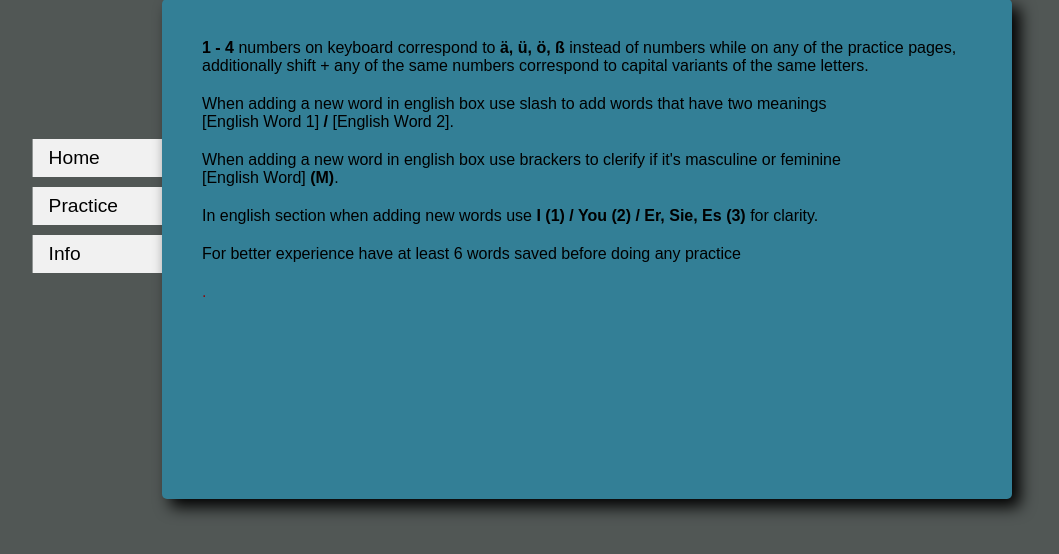
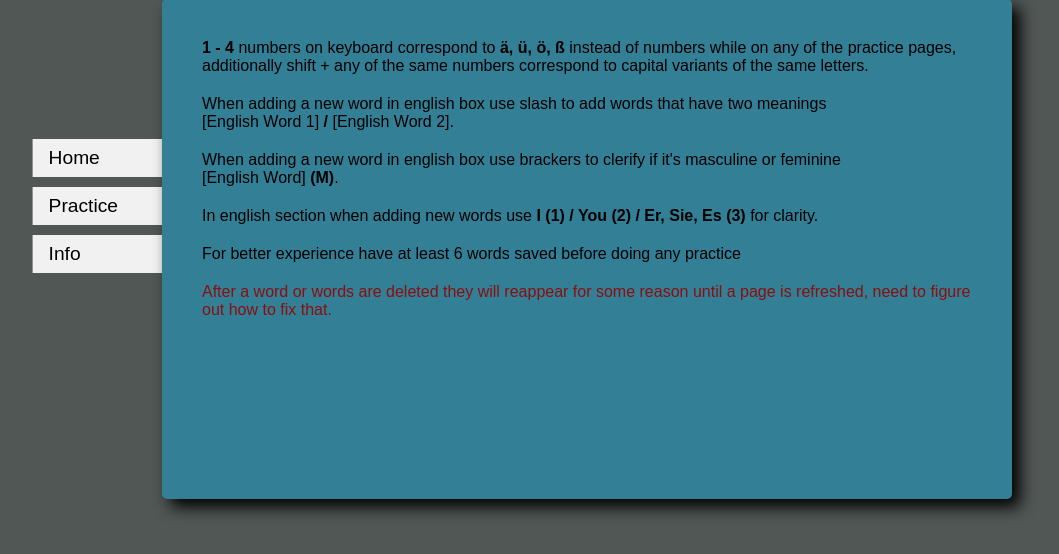
Before and after one commit to KAL17002493/LApp, a Flask app: page /info in a window 1280 px wide. Shown: the part 101-655 px from the top of the page, without its empty margins (53-1112 px from the left). Run offline with Flask 3, Linux system fonts and the light colour scheme.

Commit message:
Added stuff to info.html page

```diff
--- a/website/templates/info.html
+++ b/website/templates/info.html
@@ -10,7 +10,7 @@
         <li>When adding a new word in english box use brackers to clerify if it's masculine or feminine <br>[English Word] <strong>(M)</strong>.</li>
         <li>In english section when adding new words use <strong>I (1) / You (2) / Er, Sie, Es (3)</strong> for clarity.</li>
         <li>For better experience have at least 6 words saved before doing any practice</li>
-        <li>.</li>
+        <li>After a word or words are deleted they will reappear for some reason until a page is refreshed, need to figure out how to fix that.</li>
     </ul>
 </div<>
 
```
